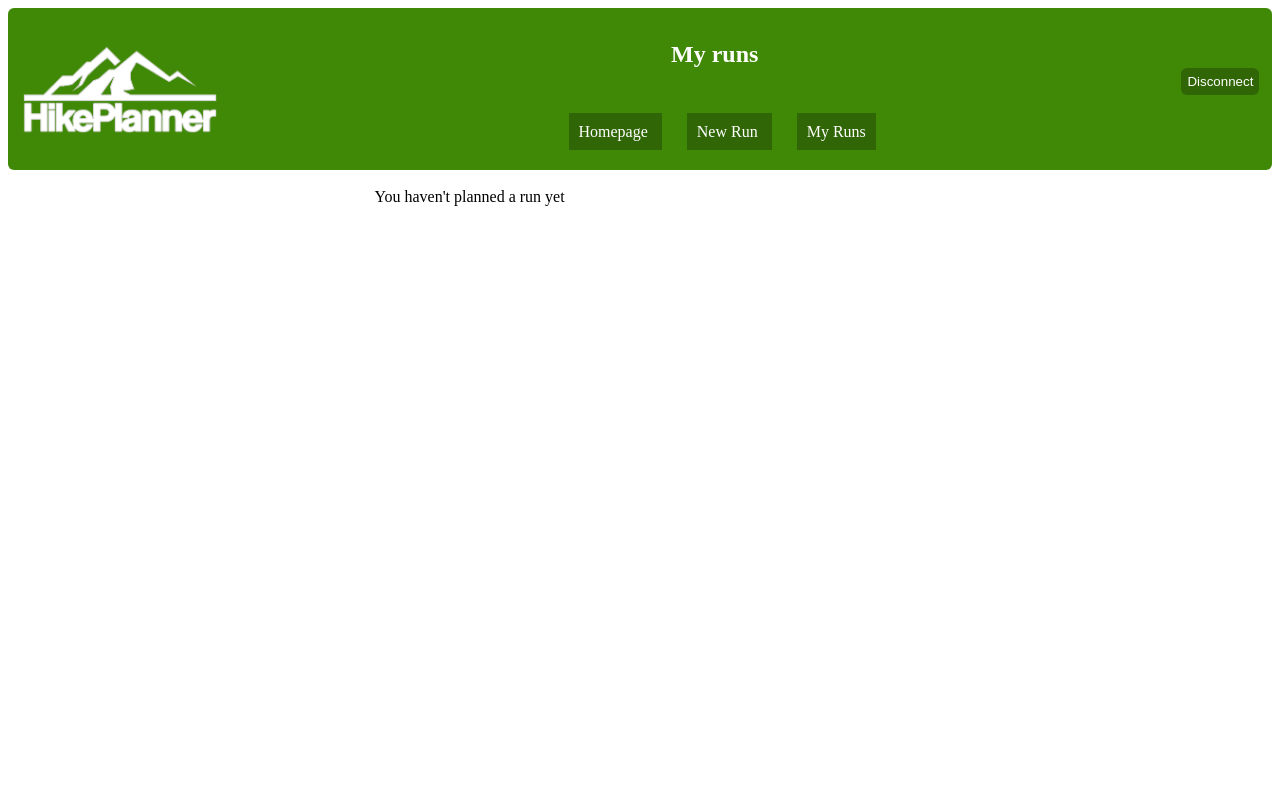
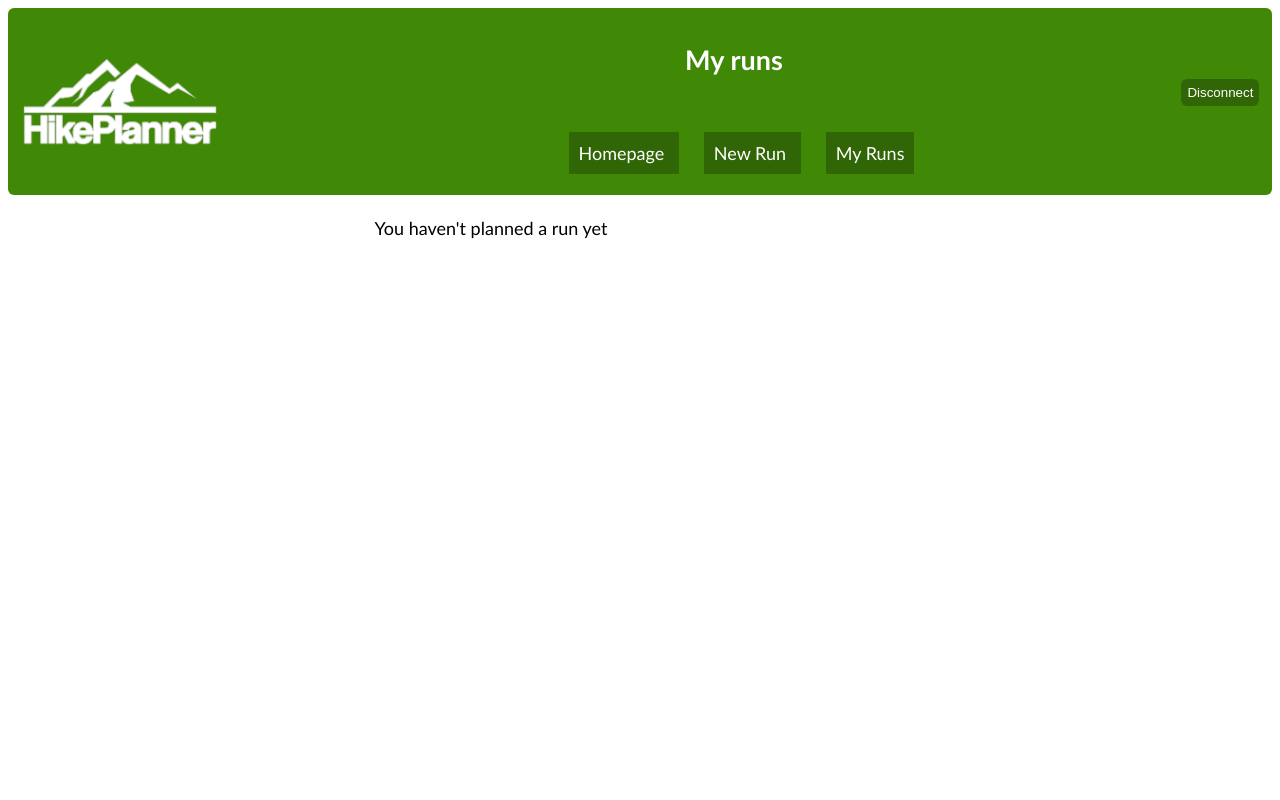
Before and after one commit to Ettotsu/HikePlanner, a PHP site: page /HikePlanner/my_runs.php in a window 1280 px wide. Run offline with PHP 8.4, Linux system fonts and the light colour scheme; a user stored in the database is signed in; data that the repository does not hold is empty; some libraries are stand-ins or nearby versions.

Commit message:
Mise A Jour 1.27 (MAJ1.27)

```diff
--- a/projet_css/map.css
+++ b/projet_css/map.css
@@ -1,3 +1,7 @@
+html{
+  font-family: 'Gill Sans', 'Gill Sans MT', Calibri, 'Trebuchet MS', sans-serif;    font-size: large;
+}
+
 input[type="submit"]{
   cursor:pointer;
   color: white;
--- a/projet_css/my_runs.css
+++ b/projet_css/my_runs.css
@@ -1,3 +1,7 @@
+html{
+  font-family: 'Gill Sans', 'Gill Sans MT', Calibri, 'Trebuchet MS', sans-serif;    font-size: large;
+}
+
 *[id^="map"]{
     height:250px;
     width: 700px;
--- a/projet_css/profile.css
+++ b/projet_css/profile.css
@@ -1,3 +1,7 @@
+html{
+  font-family: 'Gill Sans', 'Gill Sans MT', Calibri, 'Trebuchet MS', sans-serif;    font-size: large;
+}
+
 input[type="submit"]{
   cursor:pointer;
   color: white;
--- a/projet_css/profile_visit.css
+++ b/projet_css/profile_visit.css
@@ -1,3 +1,7 @@
+html{
+    font-family: 'Gill Sans', 'Gill Sans MT', Calibri, 'Trebuchet MS', sans-serif;    font-size: large;
+}
+
 *[id^="map"]{
     height:250px;
     width: 800px;
```
Also changed, not shown: profile_visit.php (+2 -7 lines).
